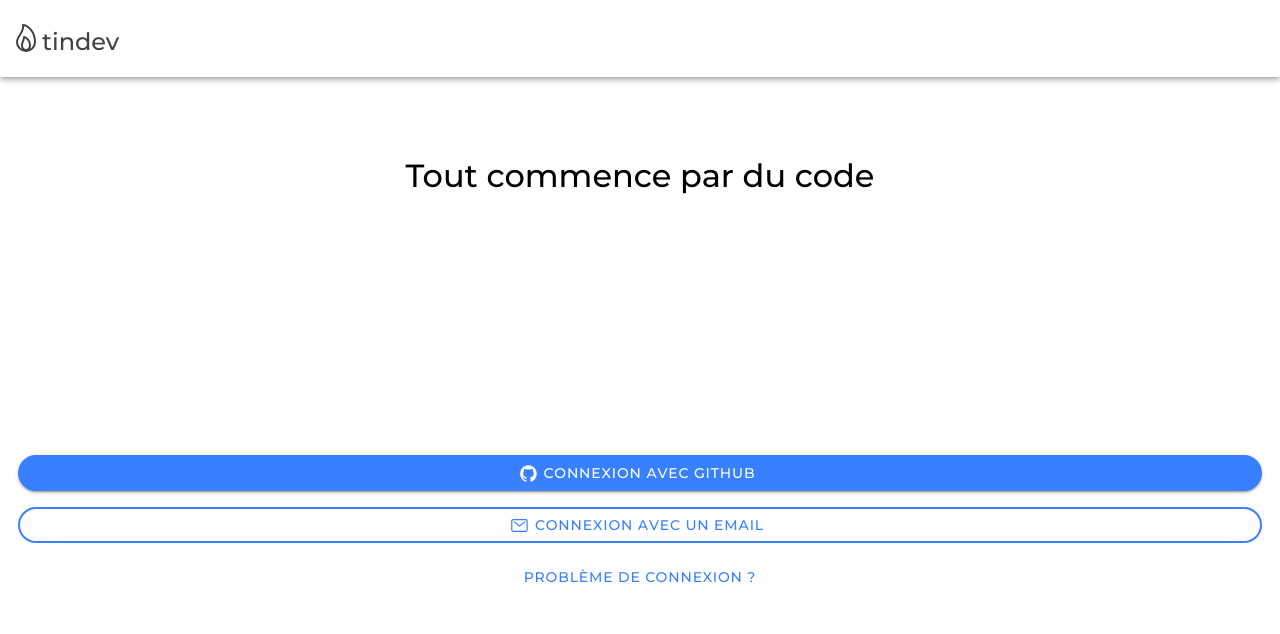
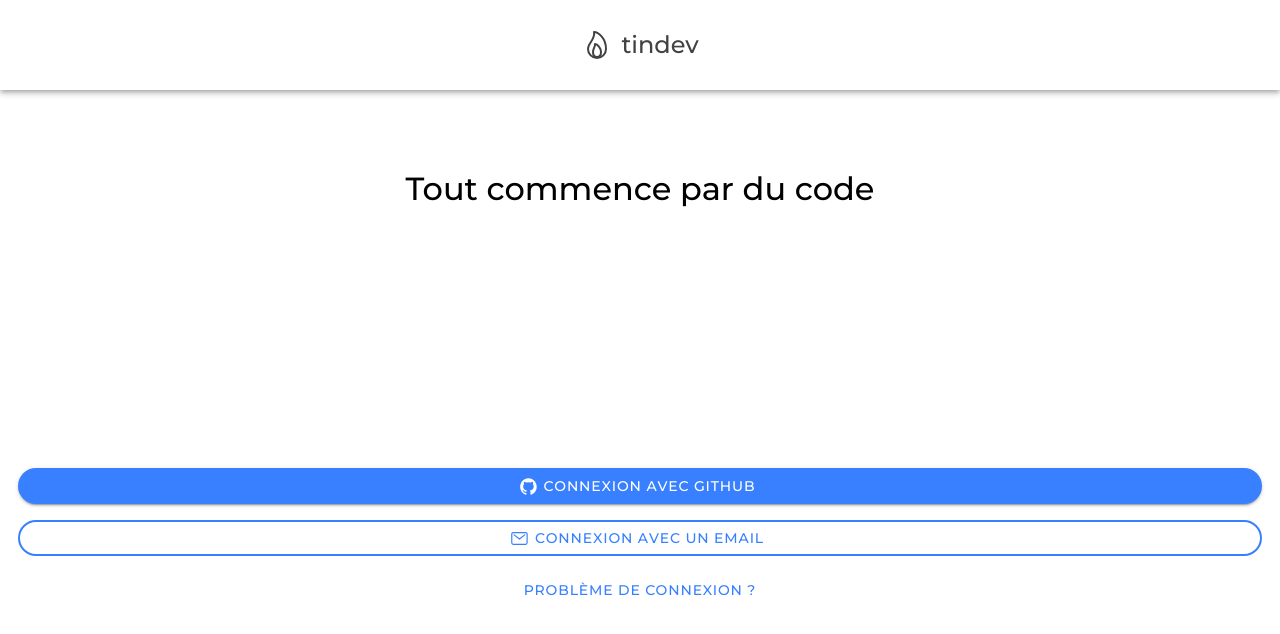
Before and after one commit to mickaelrebeau/Tindev, a React (Vite) app: page / in a window 1280 px wide. Shown: the top 634 px of the page. Built offline with nearby package versions, Linux system fonts and the light colour scheme.

Commit message:
Center header when no children

```diff
--- a/package.json
+++ b/package.json
@@ -1,5 +1,5 @@
 {
-  "name": "ionic-app-base",
+  "name": "tindev",
   "private": true,
   "version": "0.0.0",
   "type": "module",
@@ -25,6 +25,7 @@
     "@types/react-router": "^5.1.20",
     "@types/react-router-dom": "^5.3.3",
     "axios": "^1.5.0",
+    "clsx": "^2.0.0",
     "ionicons": "^7.1.2",
     "million": "^2.5.10",
     "react": "^18.2.0",
--- /dev/null
+++ b/src/components/layout/Header.module.css
@@ -0,0 +1,28 @@
+.wrapper {
+  height: 90px;
+
+  display: flex;
+  align-items: center;
+  justify-content: space-between;
+
+  padding: 10px;
+}
+
+.center {
+  justify-content: center;
+}
+
+.titleWrapper {
+  display: flex;
+  align-items: center;
+  justify-content: space-between;
+  gap: 0.5rem;
+}
+
+.title {
+  margin: 0;
+}
+
+.buttonsWrapper {
+  display: flex;
+}
--- a/src/components/layout/Header.tsx
+++ b/src/components/layout/Header.tsx
@@ -1,6 +1,8 @@
 import { IonHeader, IonIcon, IonToolbar } from "@ionic/react";
 import { PropsWithChildren } from "react";
 import IconFlamme from "../../assets/flame-outline.svg";
+import styles from "./Header.module.css";
+import clsx from "clsx";
 
 type Props = PropsWithChildren<{}>;
 
@@ -8,13 +10,13 @@ export function Header({ children }: Props) {
   return (
     <IonHeader>
       <IonToolbar>
-        <div className="msg-header">
-          <div className="msg-logo">
+        <div className={clsx(styles.wrapper, { [styles.center]: !children })}>
+          <div className={styles.titleWrapper}>
             <IonIcon slot="start" size="large" icon={IconFlamme} />
-            <h2>tindev</h2>
+            <h2 className={styles.title}>tindev</h2>
           </div>
 
-          <div className="profil-header-btn">{children}</div>
+          <div className={styles.buttonsWrapper}>{children}</div>
         </div>
       </IonToolbar>
     </IonHeader>
```
